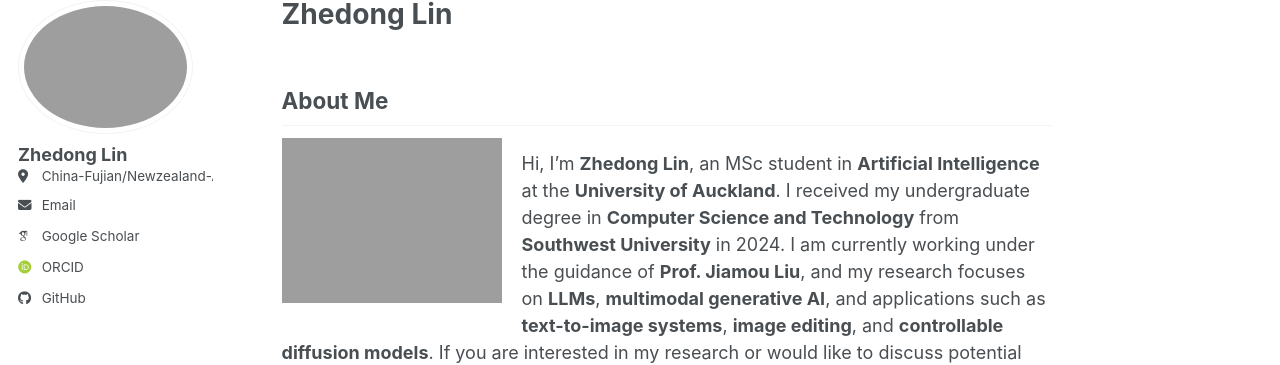
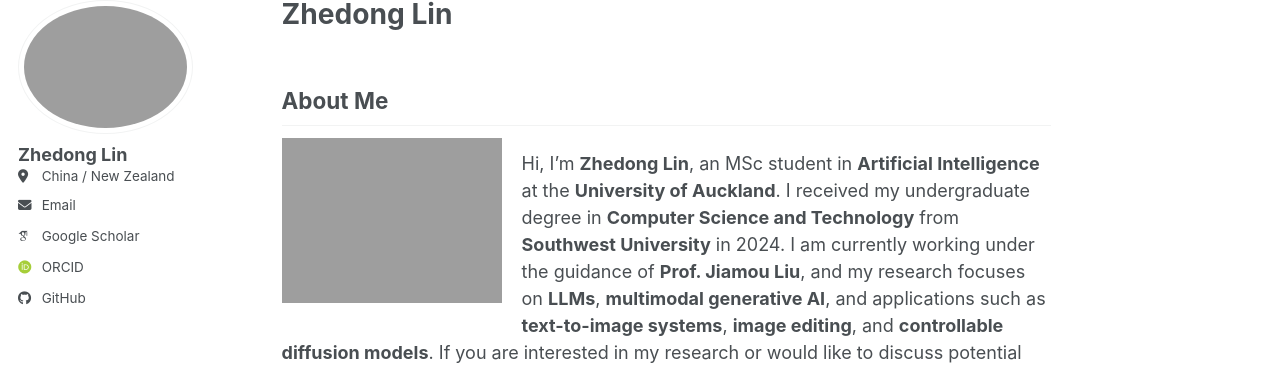
Before and after one commit to Zhedong-Lin/Zhedong-Lin, a Jekyll site: the page built from _pages/about.md, in a window 1280 px wide. Shown: the part 101-466 px from the top of the page. Built offline with Jekyll 4.4.1, drawn with Linux system fonts in a browser that asks for light colours; some web fonts are replaced; a script bundle is joined from its source files by our own code; library files that are not in the unit come from our copies.

Commit message:
Update location format in config file

```diff
--- a/_config.yml
+++ b/_config.yml
@@ -25,7 +25,7 @@ author:
   avatar           : "https://zhedong-lin.github.io/Zhedong-Lin//images/profile.png"
   name             : "Zhedong Lin"
   pronouns         : # example: "he/him"
-  location         : "China-Fujian/Newzealand-Auckland"
+  location         : "China / New Zealand"
   uri              : # URL
   email            : "zlin629@aucklanduni.ac.nz"
 
```
